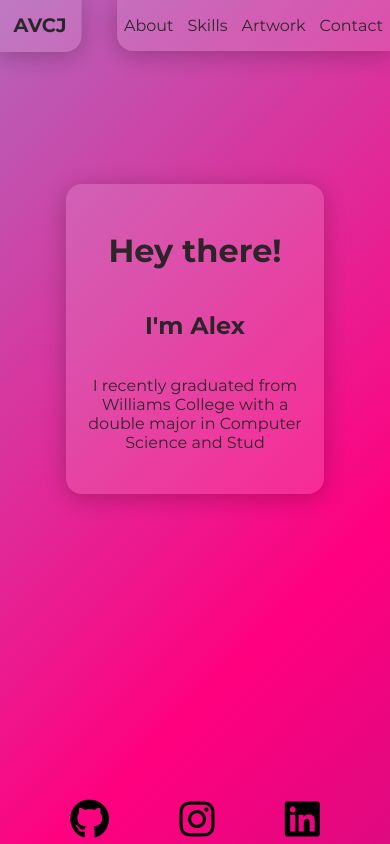
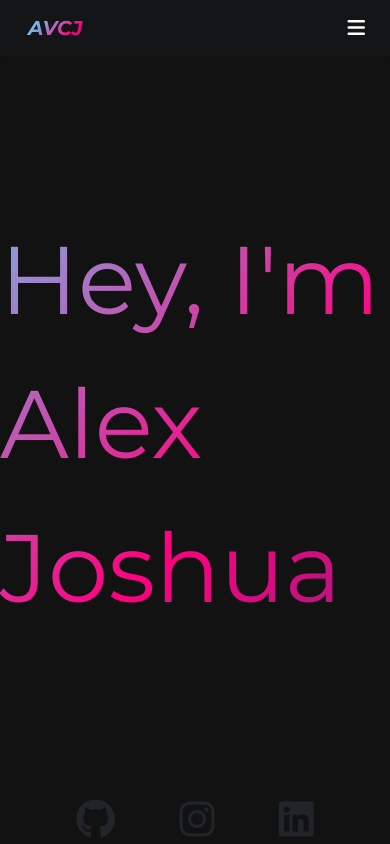
Before and after one commit to Alexjoshua14/RevampedPortfolio, a React (Create React App) app: page / in a window 390 px wide. Built offline with nearby package versions, Linux system fonts and the light colour scheme.

Commit message:
Fully refresh navigation bar

```diff
--- a/public/index.html
+++ b/public/index.html
@@ -15,6 +15,7 @@
       user's mobile device or desktop. See https://developers.google.com/web/fundamentals/web-app-manifest/
     -->
     <link rel="manifest" href="%PUBLIC_URL%/manifest.json" />
+    <link rel="stylesheet" href="https://cdn.jsdelivr.net/npm/bootstrap@5.1.3/dist/css/bootstrap.min.css" integrity="sha384-1BmE4kWBq78iYhFldvKuhfTAU6auU8tT94WrHftjDbrCEXSU1oBoqyl2QvZ6jIW3" crossorigin="anonymous">
     <!--
       Notice the use of %PUBLIC_URL% in the tags above.
       It will be replaced with the URL of the `public` folder during the build.
@@ -40,5 +41,6 @@
       To begin the development, run `npm start` or `yarn start`.
       To create a production bundle, use `npm run build` or `yarn build`.
     -->
+    <script src="https://cdn.jsdelivr.net/npm/bootstrap@5.3.0-alpha1/dist/js/bootstrap.bundle.min.js" integrity="sha384-w76AqPfDkMBDXo30jS1Sgez6pr3x5MlQ1ZAGC+nuZB+EYdgRZgiwxhTBTkF7CXvN" crossorigin="anonymous"></script>
   </body>
 </html>
--- a/src/index.css
+++ b/src/index.css
@@ -1,9 +1,13 @@
 :root {
   --dark: #121212;
+  --bg-primary: #121212;
+  --bg-secondary: #141516;
   --white: #FFFFFF;
+  --purple: #573280;
   --blue: #77B6EA;
   --pink: #FF007F;
   --teal: #3ADFB5;
+  --gradient: linear-gradient(-45deg, var(--purple), var(--pink), var(--blue), var(--teal));
 }
 
 body {
@@ -13,33 +17,14 @@ body {
     sans-serif;
   -webkit-font-smoothing: antialiased;
   -moz-osx-font-smoothing: grayscale;
-  background: linear-gradient(-45deg, #573280, #FF007F, #77B6EA, #3ADFB5);
-	background-size: 400% 400%;
+  background-color: #121212;
   min-height: 100vh;
-	animation: gradient 15s ease infinite;
   overflow-x: hidden;
 }
 
 code {
   font-family: source-code-pro, Menlo, Monaco, Consolas, 'Courier New',
     monospace;
-}
-
-a:-webkit-any-link {
-  text-decoration: none;
-  color: inherit;
-}
-
-@keyframes gradient {
-	0% {
-		background-position: 0% 50%;
-	}
-	50% {
-		background-position: 100% 50%;
-	}
-	100% {
-		background-position: 0% 50%;
-	}
 }
 
 /* Group 1 */
@@ -68,6 +53,11 @@ a:-webkit-any-link {
   background-blend-mode: color-dodge;
 }
 
+a:-webkit-any-link {
+  text-decoration: none;
+  color: inherit;
+}
+
 @supports(padding:max(0px)) {
   body, header, footer {
     padding-left: min(0vmin, env(safe-area-inset-left));
--- a/src/nav/NavBar.css
+++ b/src/nav/NavBar.css
@@ -1,147 +1,44 @@
-#logoBlob {
-    display: flex;
-    align-items: center;
-    justify-content: center;
-    width: 6vw;
-    min-width: 80px;
-    height: 100%;
-    padding: 0;
-    /* border-radius: 0 150px 600px 0 / 0 185px 400px 0; */
-    border-radius: 0;
-    border-bottom-right-radius: 1rem;
-    /* border-bottom-right-radius: 40rem 19rem;
-    border-top-right-radius: 14rem 30rem;
-    border-bottom-left-radius: 40rem 9rem; */
+.navbar {
+    background-color: var(--bg-secondary);
+}
+
+.navbar .active {
+    text-decoration: none;
+    font-style: italic;
+    transition: transform 200ms ease-in;
+    color: var(--pink);
+}
+
+#navbar-logo {
+    background: var(--gradient);
+    background-clip: text;
+    color: transparent;
+    font-weight: bold;
+}
+
+.navbar-button {
+    color: transparent;
+}
+
+.collapse-icon {
+    color: var(--white);
+}
+
+.nav-option {
+    color: var(--white);
     transition: transform 200ms ease-in;
 }
 
-#logoText {
-    font-weight: bold;
+.nav-option:hover {
+    color: var(--pink);
 }
-
-ul {
-    display: flex;
-    margin: 0;
-    padding: 0;
-    list-style: none;
-    width: inherit;
-    min-width: 250px;
-    height: inherit;
-    float: right;
-    align-items: center;
-    justify-content: space-around;
-    z-index: 1;
-}
-
-li {
-    display: inline;
-    text-decoration: none;
-    color: black;
-    transition: transform 200ms ease-in;
-}
-
-.navBlob {
-    height: 100%;
-    padding: 0;
-    border-radius: 0;
-    border-bottom-left-radius: 1rem;
-}
-
-#navBlobLarge {
-    width: 40vw;
-    min-width: 250px;
-}
-
-/* Collapsed */
-#navBlobSmall {
-    display: none;
-    /* display: flex; */
-    flex-direction: column;
-    width: 60px;
-    height: min-content;
-    min-height: 100%;
-    align-items: center;
-    justify-content: center;
-}
-
-#navBlobSmall ul {
-    display: none;
-}
-
-/* #navBlobSmall {
-    display: flex;
-    flex-direction: column;
-    width: 75vw;
-    height: min-content;
-    align-items: center;
-    justify-content: center;
-    overflow: hidden;
-    background-color: var(--dark);
-    color: var(--white);
+/*
+.nav-option:focus {
+    color: var(--pink);
 } */
 
-#navBlobSmall ul {
-    flex-direction: column;
-    width: inherit;
-    text-align: center;
-    row-gap: .4rem;
-    padding: .8rem 0;
-}
-
-#navBlobSmall li {
-    width: 100%;
-    color: var(--white);
-}
-
-#navBlobSmall li:hover {
-    transform: scale(1.04)
-}
-
-.sticky {
-    position: absolute;
-    display: flex;
-    top: 0;
-    width: 100vw;
-    height: 6vh;
-    justify-content: space-between;
-    font-size: 1rem;
-    z-index: 1;
-  }
-
-li:hover {
-    transform: scale(1.06);
-}
-
-#logoBlob:hover {
-    transform: scale(1.04);
-}
-
-@media only screen and (max-width: 600px) {
-    #logoBlob {
-        width: 20vw;
-        min-width: none;
-    }
-
-    #navBlobLarge {
-        width: 70vw;
+@media (min-width: 576px) {
+    .nav-option:hover {
+        transform: scale(1.06);
     }
 }
-
-/*
-@media only screen and (max-width: 600px) {
-    #logoBlob {
-        width: 25vw;
-        min-width: none;
-    }
-
-    #navBlobLarge {
-        display: none;
-    }
-}
-
-
-@media only screen and (min-width: 601px) {
-    #navBlobSmall {
-        display: none;
-    }
-} */
--- a/src/nav/NavBar.js
+++ b/src/nav/NavBar.js
@@ -1,54 +1,68 @@
 import { React, useState } from 'react';
-import { Link } from 'react-router-dom';
+import { Link, NavLink } from 'react-router-dom';
 import './NavBar.css';
 
 export default function NavBar() {
-    // const [openDrawer, toggleDrawer] = useState(false);
+    const SM_SCREEN_MAX_WIDTH = 576;
 
-    // useEffect(() => {
-
-    // })
-
-
-    function displayNav() {
-        console.log("You cannot leave.");
-        var navLinks = document.getElementById("navLinks");
-        var nBlob = document.getElementById("navBlobSmall");
-        if (navLinks.style.display = "none") {
-            console.log("expanding!");
-            navLinks.style.display = "flex";
-            nBlob.display =  "flex";
-            nBlob.width = "75vw";
-            nBlob.background = "var(--dark)";
-            nBlob.color = "var(--white)";
-        } else {
-            nBlob.display =  "flex";
-            nBlob.width = "60px";
-            nBlob.overflow = "hidden";
-            nBlob.background = "var(--dark)";
-            nBlob.color = "var(--white)";
-            navLinks.style.display = "none";
-        }
+    const collapse = () => {
+        if (window.innerWidth < SM_SCREEN_MAX_WIDTH)
+            document.getElementById("collapse-button").click();
     }
 
-    function navOptions() {
-        return(
-            <ul>
-                <li><Link to="/about">About</Link></li>
-                <li><Link to="/skills">Skills</Link></li>
-                <li><Link to="/portfolio">Artwork</Link></li>
-                <li><Link to="/contact">Contact</Link></li>
-            </ul>
+    return (
+        <nav className="navbar navbar-expand-sm sticky-top shadow-sm">
+            <div className="container-fluid">
+                <NavLink to="/" className="nav-link navbar-brand active" id="navbar-logo">
+                    AVCJ
+                </NavLink>
+                <button className="navbar-toggler navbar-button"
+                    type="button"
+                    id="collapse-button"
+                    data-bs-toggle="collapse"
+                    data-bs-target="#navbarSupportedContent"
+                    aria-controls="navbarSupportedContent"
+                    aria-expanded="false"
+                    aria-label="Toggle navigation">
+                        <i className="fa fa-bars collapse-icon" aria-hidden="true"></i>
+                </button>
+                <div className="collapse navbar-collapse justify-content-end" id="navbarSupportedContent">
+                    <NavLink to="/about" className="nav-option nav-link" onClick={collapse}>
+                        About
+                    </NavLink>
+
+                    <NavLink to="/skills" className="nav-link nav-option" onClick={collapse}>
+                        Skills
+                    </NavLink>
+
+                    <NavLink to="/portfolio" className="nav-link nav-option" onClick={collapse}>
+                        Artwork
+                    </NavLink>
+
+                    <NavLink to="/contact" className="nav-link nav-option" onClick={collapse}>
+                        Contact
+                    </NavLink>
+                </div>
+            </div>
+
+        </nav>
     )
 }
 
-    return (
-        <div className="sticky">
+
+
+/*
+
+<div className="container sticky">
+            <div className="row">
+                <div className="col">
                     <Link to="/">
                     <div className="glassCard" id="logoBlob">
                         <h3 id="logoText">AVCJ</h3>
                     </div>
                     </Link>
+                </div>
+                <div className="col">
                     <nav>
                         <div className="glassCard navBlob" id="navBlobLarge">
                             {navOptions()}
@@ -56,10 +70,14 @@ export default function NavBar() {
                         <div className="glassCard navBlob" id="navBlobSmall">
                             {/* <a onClick={displayNav}>
                                 <i className="fa fa-bars" />
-                    </a> */}
+                            </a> }
                             {navOptions()}
                         </div>
                     </nav>
                 </div>
-    )
-}
+            </div>
+      </div>
+
+
+
+*/
--- a/src/pages/HomePage.css
+++ b/src/pages/HomePage.css
@@ -1,55 +1,20 @@
-/* #welcomeCard {
-    border-radius: 1rem;
-    padding: 5vh 5vw;
-    width: 100vw;
-    height: 70vh;
+#main-title {
+    background: var(--gradient);
+    background-size: 200% 200%;
+    animation: gradient 15s ease infinite;
+    background-clip: text;
+    color: transparent;
+    font-size: 6rem;
 }
 
-#mainContent {
-    display: flex;
-    width: 100vw;
-    height: 80vh;
-    align-items: center;
-    justify-content: center;
-    text-align: center;
+@keyframes gradient {
+	0% {
+		background-position: 0% 50%;
+	}
+	50% {
+		background-position: 100% 50%;
+	}
+	100% {
+		background-position: 0% 50%;
+	}
 }
-
-.selfieHolder {
-    display: flex;
-    align-items: center;
-    justify-items: center;
-    width: 40%;
-    border-radius: 1rem;
-    overflow: hidden;
-}
-
-.selfieImg {
-    width: 100%;
-    height: auto;
-}*/
-
-#welcomeCard {
-    display: flex;
-    flex-direction: column;
-    flex-wrap: wrap;
-    align-items: center;
-    justify-content: center;
-    width: 60%;
-    min-height: 20vh;
-    height: min-content;
-    text-align: center;
-    margin-bottom: 6vh;
-}
-
-.selfieHolder {
-    display: flex;
-    align-items: center;
-    justify-items: center;
-    width: 40%;
-    overflow: hidden;
-}
-
-.selfieImg {
-    width: 100%;
-    height: auto;
-}
--- a/src/pages/HomePage.js
+++ b/src/pages/HomePage.js
@@ -6,32 +6,10 @@ import { TypeAnimation } from'react-type-animation';
 
 export default function HomePage() {
     return (
-        <div className="mainContent">
-            <div className="glassCard" id="welcomeCard">
-                <TypeAnimation
-                    sequence={[
-                        "Hey there!"
-                    ]}
-                    wrapper="h1"
-                    cursor={false}
-                />
-                <TypeAnimation
-                    sequence={[
-                        1000,
-                        "I'm Alex"
-                    ]}
-                    wrapper="h2"
-                    cursor={false}
-                    />
-                <TypeAnimation
-                    sequence={[
-                        2000,
-                        "I recently graduated from Williams College with a double major in Computer Science and Studio Art. I'm currently seeking a new Software Engineer role. "
-                    ]}
-                    wrapper="p"
-                    cursor={false}
-                    speed={60}
-                />
+        <div className="container mainContent">
+            <div className="row" id="main-title">
+                Hey, I'm
+                <br/>Alex Joshua
             </div>
             {/* <div class="selfieHolder">
                 <img src={self} class="selfieImg"></img>
```
Lines whose indentation alone changed are shown as unchanged.
